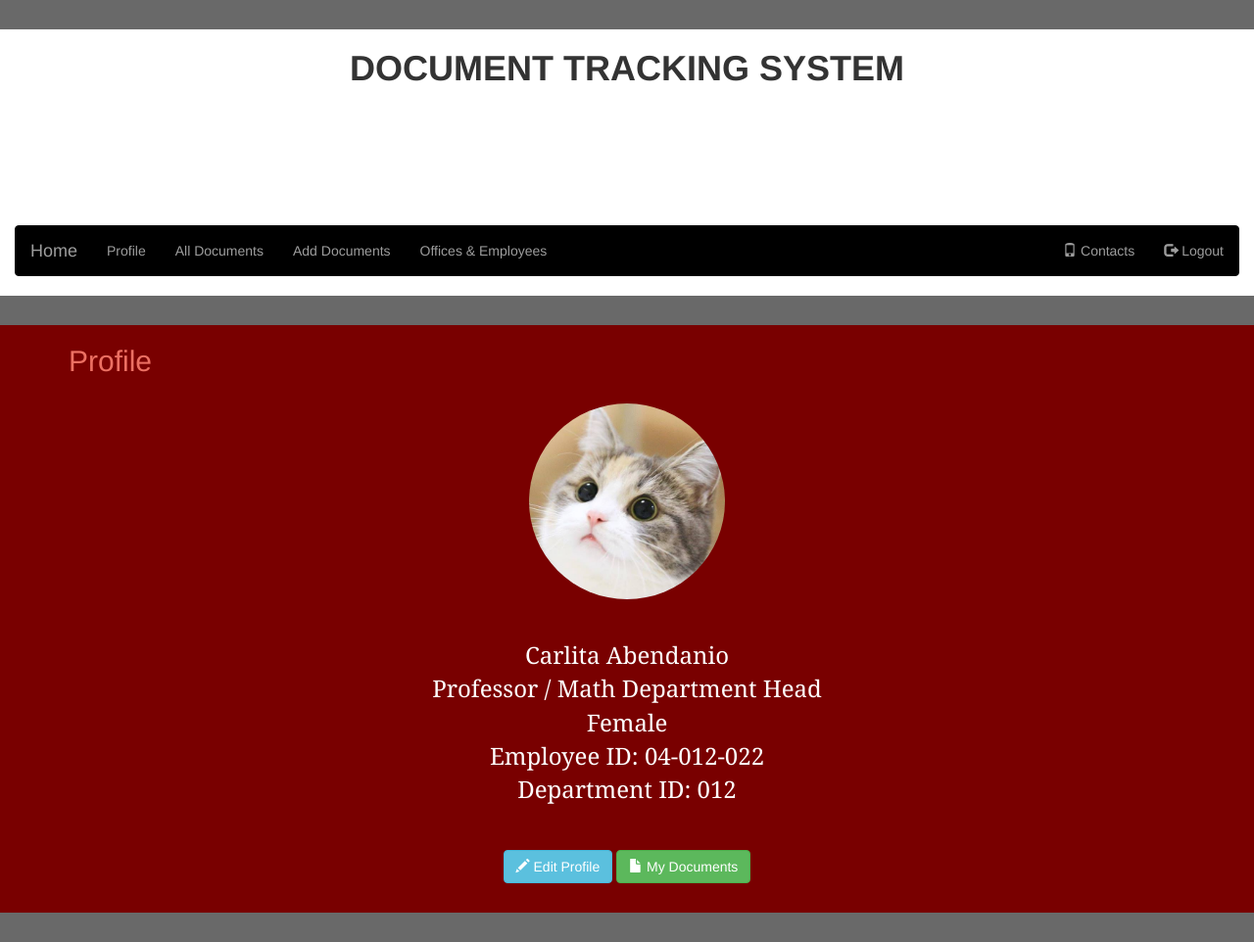
After one commit to geisher09/Document-Tracking-System, a CodeIgniter app: page /database/index.php/home/profile in a window 1280 px wide. The commit adds this page. Shown: the whole page at 98% size. Run offline with CodeIgniter, Linux system fonts and the light colour scheme; some libraries are stand-ins or nearby versions.

Commit message:
Views for Profile and Home

```diff
--- a/application/controllers/Home.php
+++ b/application/controllers/Home.php
@@ -31,6 +31,30 @@ class Home extends CI_Controller {
 
 		$this->load->view('header',$header_data);
 		$this->load->view('add');
+		$this->load->view('footer');
+	}
+
+	public function profile(){
+		$header_data['title']="Profile";
+
+		$this->load->view('header',$header_data);
+		$this->load->view('profile');
+		$this->load->view('footer');
+	}
+
+	public function myd(){
+		$header_data['title']="My Documents";
+
+		$this->load->view('header',$header_data);
+		$this->load->view('mydocu');
+		$this->load->view('footer');
+	}
+
+	public function edit(){
+		$header_data['title']="Edit Profile";
+
+		$this->load->view('header',$header_data);
+		$this->load->view('edit');
 		$this->load->view('footer');
 	}
 
--- a/application/views/header.php
+++ b/application/views/header.php
@@ -37,7 +37,7 @@
 				<a href="<?php echo site_url('Home'); ?>" class="navbar-brand" >Home</a>
 			</div>
 			<ul class="nav navbar-nav">
-				<li><a href="#">Profile</a></li>
+				<li><a href="<?php echo site_url('Home/profile'); ?>">Profile</a></li>
 				<li><a href="<?php echo site_url('Home/docu'); ?>"> All Documents </a></li>
 				<li><a href="<?php echo site_url('Home/add'); ?>">Add Documents</a></li>
 				<li><a href="#">Offices & Employees</a></li>
--- /dev/null
+++ b/application/views/profile.php
@@ -0,0 +1,48 @@
+<!-- dummy data -->
+<?php
+	$name= "Carlita Abendanio";
+	$status= "Professor / Math Department Head";
+	$sex= "Female";
+	$employee_id = "04-012-022";
+	$department_id= "012";
+?>
+
+<div class="row">
+	<div class=" col-md-12 col-sm-12 col-xs-12 border">
+
+	</div>
+</div>
+
+<div class="row">
+	<div class=" col-md-12 col-sm-12 col-xs-12 body " >
+		<div class="container" >
+			<h2 class="h" > Profile </h2> <br /><br /><br /><br />
+
+			<div align="center" >
+				<!-- temporary profile picture & sample profile info  -->
+				<img src="<?php echo base_url('assets/images/cat.jpg'); ?>" class="img-circle img-responsive" alt="profile picture" height="200" width="200" /> <br /><br />
+				<p class="info">
+					<?php echo $name; ?> <br />
+					<?php echo $status; ?> <br />
+					<?php echo $sex; ?> <br />
+					Employee ID: <?php echo $employee_id; ?> <br />
+					Department ID: <?php echo $department_id; ?> <br /><br />
+				</p>
+				<a href="<?php echo site_url('Home/edit'); ?>" class="btn btn-info btn-md">
+					<span class="glyphicon glyphicon-pencil"></span> Edit Profile
+				</a>
+
+				<a href="<?php echo site_url('Home/myd'); ?>" class="btn btn-success btn-md">
+					<span class="glyphicon glyphicon-file"></span> My Documents
+				</a>
+			</div>
+		</div>
+	</div>
+
+</div>
+
+<div class="row">
+	<div class=" col-md-12 col-sm-12 col-xs-12 border">
+
+	</div>
+</div>
--- a/assets/css/modi.css
+++ b/assets/css/modi.css
@@ -24,6 +24,12 @@ a:hover {
 .body {
 	height: 600px;
 	background-color: #790000;
+}
+
+#intro {
+	color: white;
+	font-size: 18px;
+	font-family: Georgia;
 }
 
 /* 'All Documents' section */
@@ -70,3 +76,10 @@ a:hover {
 	background-color: #790000;
 	opacity: 0.8;
 }
+
+/* 'Profile' section */
+.info {
+	color: white;
+	font-size: 24px;
+	font-family: Georgia;
+}
```
Also changed, not shown: application/views/edit.php (added, +46 -0 lines), application/views/home.php (+22 -1 lines), application/views/mydocu.php (added, +52 -0 lines), assets/images/cat.jpg (added).
